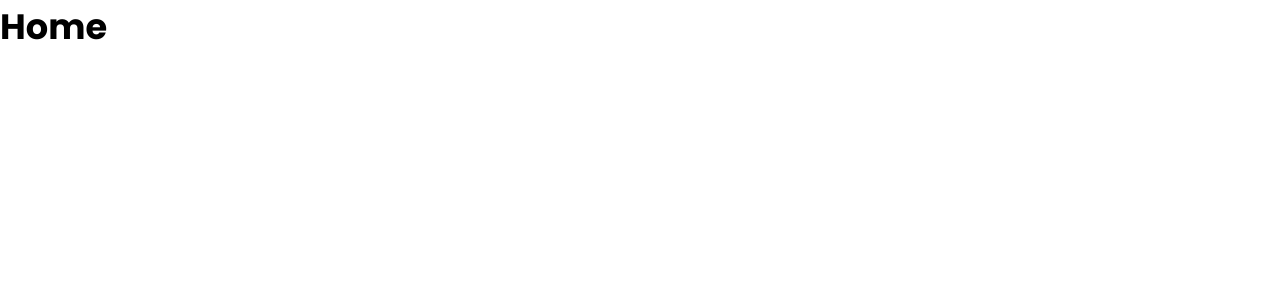
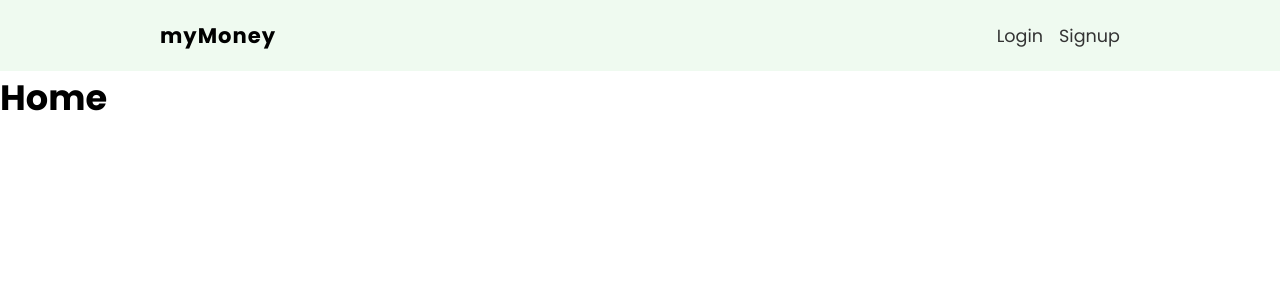
Before and after one commit to KJCastillo/myMoney, a React (Create React App) app: page / in a window 1280 px wide. Shown: the top 300 px of the page. Built offline with nearby package versions, Linux system fonts and the light colour scheme.

Commit message:
navbar created

```diff
--- a/src/App.js
+++ b/src/App.js
@@ -2,11 +2,13 @@
 import Home from "./pages/Home";
 import Signup from "./pages/Signup";
 import Login from "./pages/Login";
+import Navbar from "./components/Navbar";
 
 function App() {
   return (
     <div className="App">
       <BrowserRouter>
+        <Navbar />
         <Switch>
           <Route exact path="/">
             <Home />
--- /dev/null
+++ b/src/components/Navbar.js
@@ -0,0 +1,16 @@
+import { Link } from "react-router-dom";
+import styles from "./Navbar.module.css";
+
+export default function Navbar() {
+  return (
+    <nav className={styles.navbar}>
+      <ul>
+        <li className={styles.title}>myMoney</li>
+        <li>
+          <Link to="/login">Login</Link>
+          <Link to="/signup">Signup</Link>
+        </li>
+      </ul>
+    </nav>
+  );
+}
--- /dev/null
+++ b/src/components/Navbar.module.css
@@ -0,0 +1,30 @@
+.navbar {
+  width: 100%;
+  background: #effaf0;
+  padding: 20px 10px;
+  box-sizing: border-box;
+}
+
+.navbar ul {
+  display: flex;
+  margin: 0 auto;
+  max-width: 960px;
+  align-items: center;
+}
+
+.title {
+  margin-right: auto;
+  font-weight: bold;
+  letter-spacing: 1px;
+  font-size: 1.2em;
+}
+
+.navbar button,
+.navbar a {
+  margin-left: 16px;
+}
+
+.navbar a {
+  color: #333;
+  text-decoration: none;
+}
--- a/src/pages/Home.js
+++ b/src/pages/Home.js
@@ -1,4 +1,4 @@
-import "./Home.module.css";
+import styles from "./Home.module.css";
 
 export default function Home() {
   return (
--- a/src/pages/Login.js
+++ b/src/pages/Login.js
@@ -1,4 +1,4 @@
-import "./Login.module.css";
+import styles from "./Login.module.css";
 
 export default function Login() {
   return (
--- a/src/pages/Signup.js
+++ b/src/pages/Signup.js
@@ -1,4 +1,4 @@
-import "./Signup.module.css";
+import styles from "./Signup.module.css";
 
 export default function Signup() {
   return (
```
Also changed, not shown: 1 other file (tests, documents, lock files or other folders).
